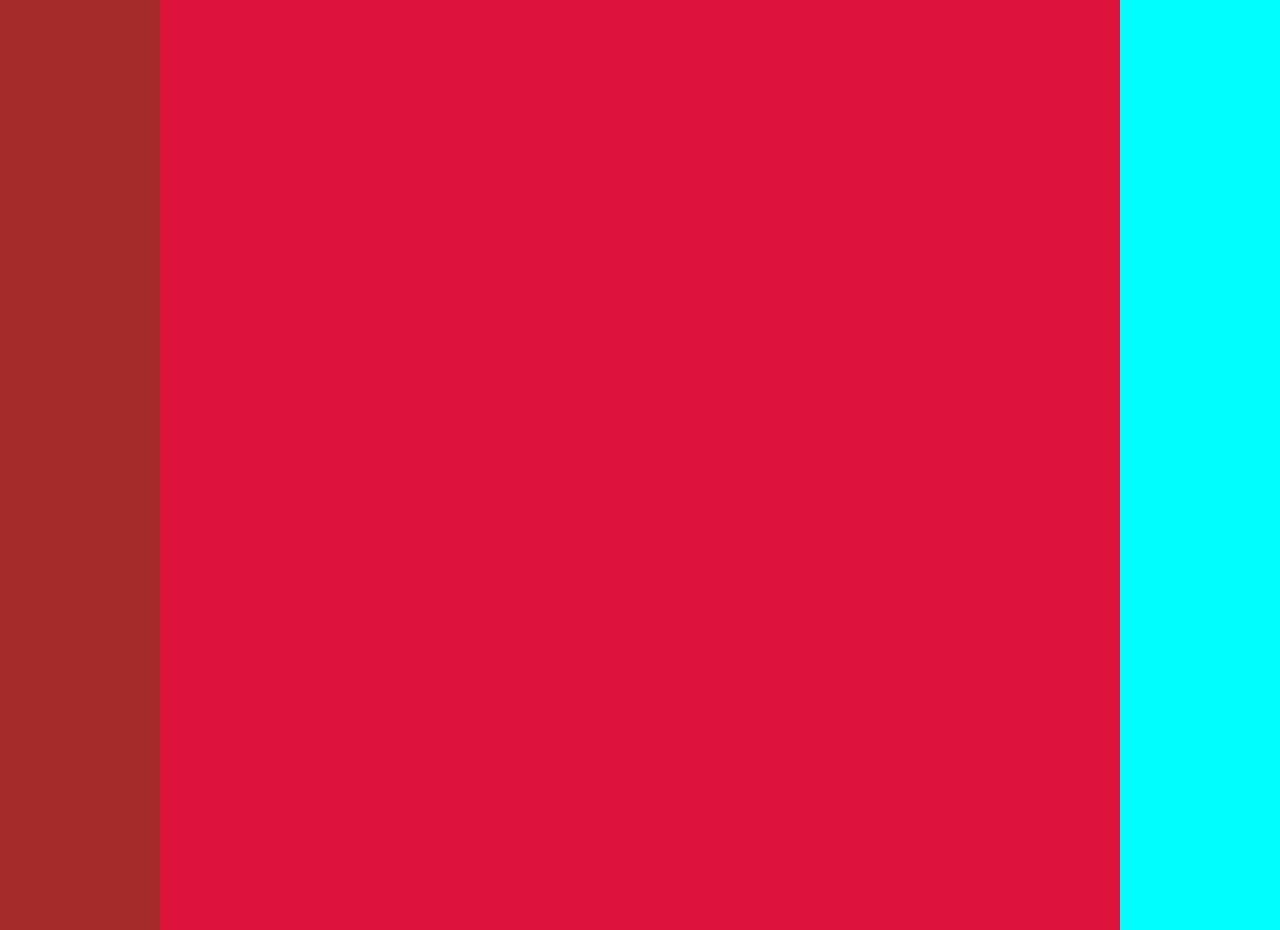
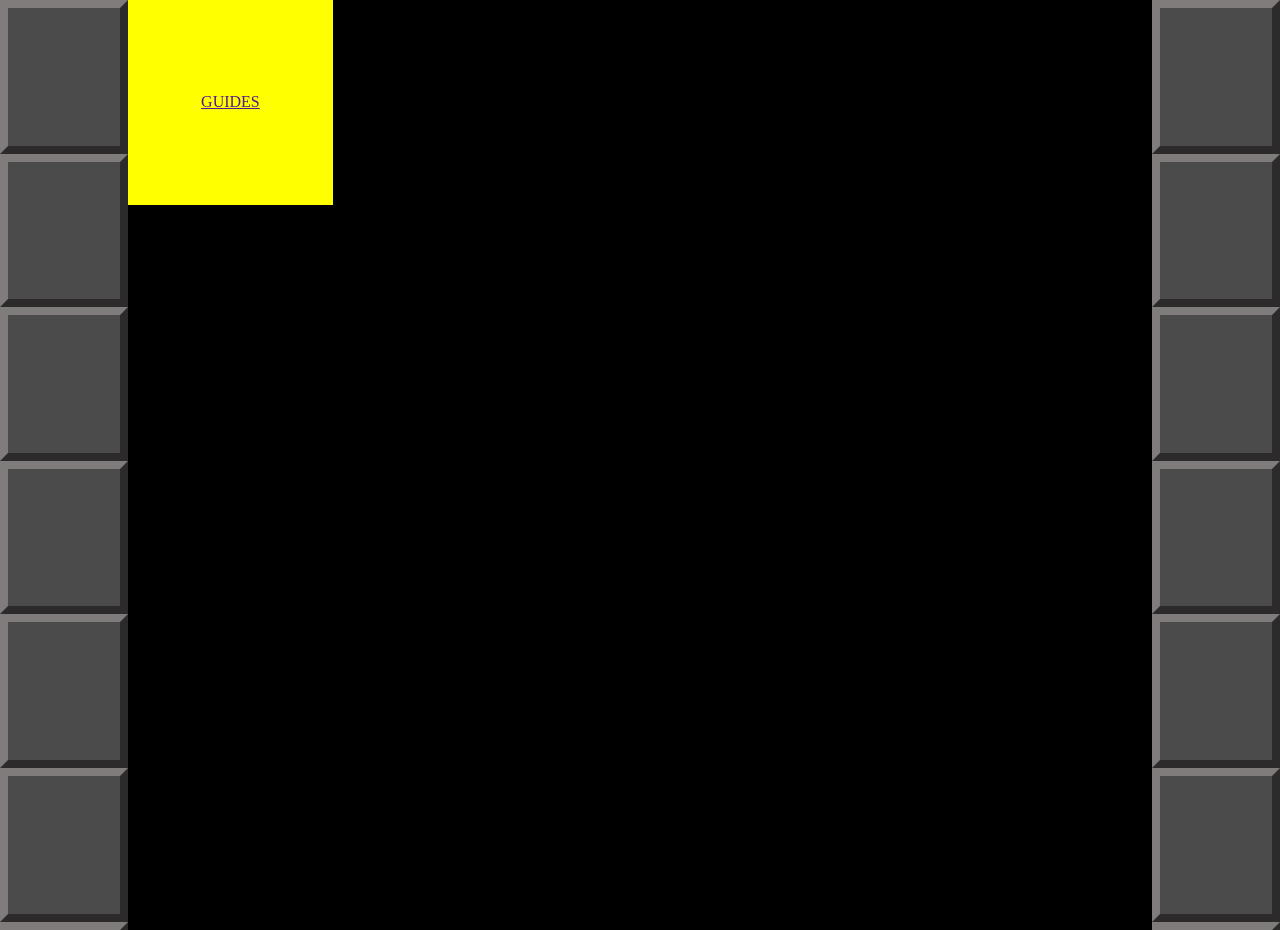
Before and after one commit to FungusSchool/Project1, a plain HTML site: page index.html in a window 1280 px wide. Shown: the top 930 px of the page. Drawn offline with Linux system fonts and the light colour scheme.

```diff
--- a/index.html
+++ b/index.html
@@ -12,11 +12,34 @@
 
     <div class="Big-Grid">
 
-      <div class="left-side"></div>
+      <div class="left-side">
+      <div class="greyblock"></div>
+      <div class="greyblock"></div>
+      <div class="greyblock"></div>
+      <div class="greyblock"></div>
+      <div class="greyblock"></div>
+      <div class="greyblock"></div>
+      <div class="greyblock"></div>
+      <div class="greyblock"></div>
+      <div class="greyblock"></div>
+</div>
 
-      <div class="grid-mid"></div>
+      <div class="grid-mid">
+        <a href="" class="O"> GUIDES</a>
 
-      <div class="right-side"></div>
+      </div>
+
+      <div class="right-side">
+        <div class="greyblock"></div>
+        <div class="greyblock"></div>
+        <div class="greyblock"></div>
+        <div class="greyblock"></div>
+        <div class="greyblock"></div>
+        <div class="greyblock"></div>
+        <div class="greyblock"></div>
+        <div class="greyblock"></div>
+        <div class="greyblock"></div>
+      </div>
 
 
 
--- a/style.css
+++ b/style.css
@@ -12,26 +12,37 @@
 .Big-Grid{
   display: grid;
   grid-template-columns: 1fr 4fr 1fr;
-  width: 100%;
-  height: 100%;
 }
 
 .left-side{
   grid-column: 1;
   background-color: brown;
+  display: grid;
+  grid-template-rows: repeat(10,1fr);
+  grid-template-columns: 1fr;
 }
 
 .right-side{
   grid-column: 3;
   background-color: cyan;
+  display: grid;
+  grid-template-rows: repeat(10,1fr);
+  grid-template-columns: 1fr;
+}
+
+.greyblock{
+  background-color: rgb(75, 75, 75);
+  border: rgb(128, 124, 124);
+  border-style:outset;
+  border-width: 1vh;
 }
 
 .grid-mid{
-  background-color:crimson;
+  background-color:black;
   grid-column: 2;
   display: grid;
-  grid-template-columns: repeat(15, 5vmax);
-  grid-template-rows: repeat(20,5vmax);
+  grid-template-columns: repeat(10, 8vw);
+  grid-template-rows: repeat(15, 8vw);
   width: 100%;
   height: 100%;
 
@@ -46,13 +57,14 @@
   grid-template-rows: repeat(8, 1fr);
 } */
 
-/* .O {
+ .O {
   background-color: yellow;
   grid-area: 1/1/3/3;
   display: flex;
   justify-content: center;
   align-items: center;
 }
+/*
 .Z {
   background-color: red;
   display: flex;
```
